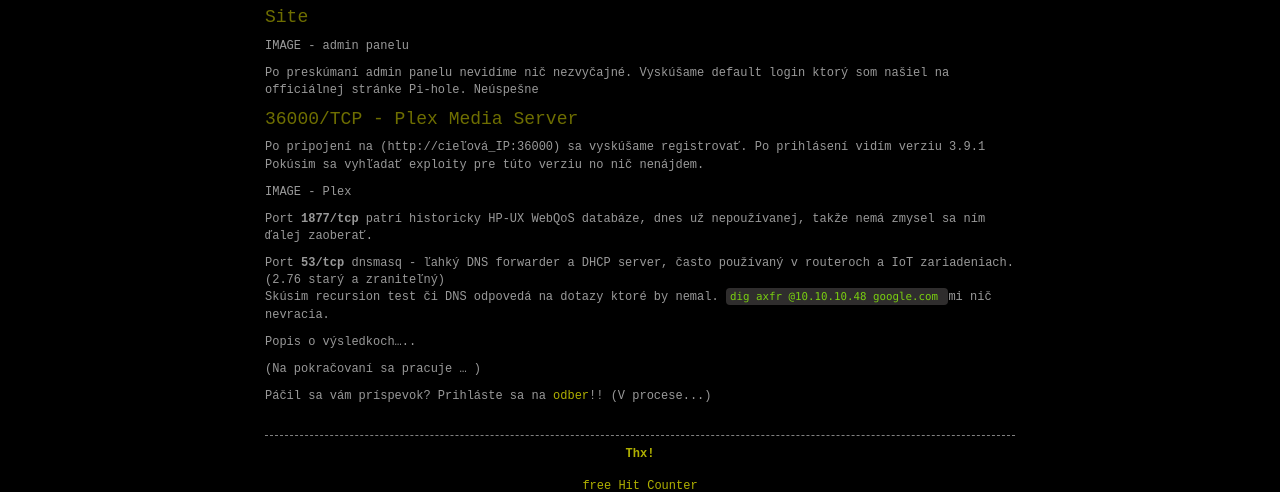
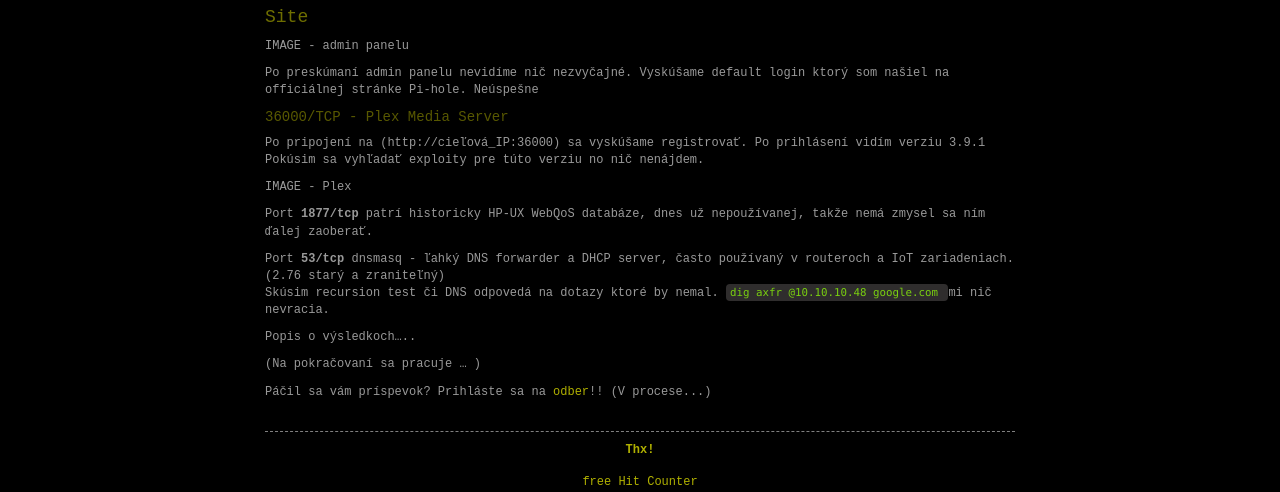
Before and after one commit to 0x00mg/0x00mg.github.io, a Jekyll site: the page built from _posts/2025/2025-09-02-HTB:-Mirai-botnet.md, in a window 1280 px wide. Shown: the part 1637-2129 px from the top of the page. Built offline with Jekyll 4.4.1, drawn with Linux system fonts in a browser that asks for light colours; comment, search, counter and statistics services are not loaded.

```diff
--- a/_posts/2025/2025-09-02-HTB:-Mirai-botnet.md
+++ b/_posts/2025/2025-09-02-HTB:-Mirai-botnet.md
@@ -91,7 +91,7 @@ IMAGE - admin panelu
 
 Po preskúmaní admin panelu nevidíme nič nezvyčajné. Vyskúšame default login ktorý som našiel na officiálnej stránke Pi-hole. Neúspešne
 
-#### 36000/TCP - Plex Media Server
+##### 36000/TCP - Plex Media Server
 
 Po pripojení na (http://cieľová_IP:36000) sa vyskúšame registrovať. Po prihlásení vidím verziu 3.9.1
 Pokúsim sa vyhľadať exploity pre túto verziu no nič nenájdem.
```
